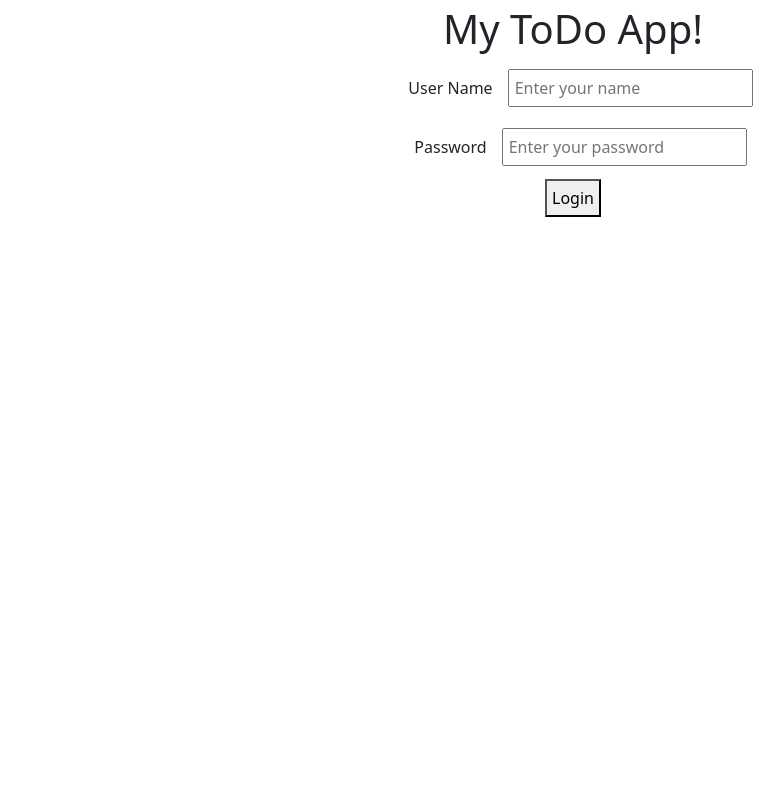
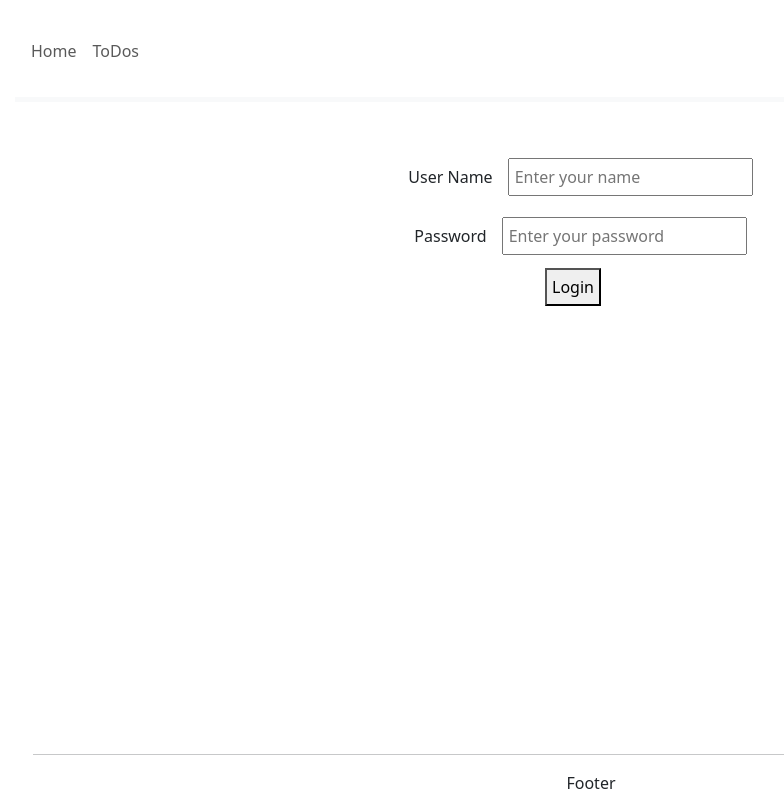
Before and after one commit to jacmba/react-todo-app, a React (Create React App) app: page /login in a window 1280 px wide. Shown: the whole page, without its empty margins (67-851 px from the left). Built offline with nearby package versions, Linux system fonts and the light colour scheme.

Commit message:
Header and footer formatting

```diff
--- a/src/components/todo/TodoApp.css
+++ b/src/components/todo/TodoApp.css
@@ -34,3 +34,9 @@ button:hover {
   top: 10px;
   right: 10px;
 }
+
+footer {
+  bottom: 0;
+  position: absolute;
+  width: 90%;
+}
--- a/src/components/todo/TodoApp.jsx
+++ b/src/components/todo/TodoApp.jsx
@@ -3,16 +3,16 @@ import './TodoApp.css'
 import LoginComponent from "./login/LoginComponent"
 import WelcomeComponent from './welcome/WelcomeComponent'
 import ErrorComponent from './error/ErrorComponent'
-import LogoutComponent from './logout/LogoutComponent'
 import TodoListComponent from './TodoListComponent'
+import HeaderComponent from './common/HeaderComponent'
+import FooterComponent from './common/FooterComponent'
 
 const TodoApp = () => {
 
   return (
     <div className="container">
-      <h1>My ToDo App!</h1>
       <BrowserRouter>
-        <LogoutComponent />
+        <HeaderComponent />
         <Routes>
         <Route path='/' element={<LoginComponent />}></Route>
           <Route path='/login' element={<LoginComponent />}></Route>
@@ -20,6 +20,7 @@ const TodoApp = () => {
           <Route path='*' element={<ErrorComponent />}></Route>
           <Route path='/todos' element={<TodoListComponent />}></Route>
         </Routes>
+        <FooterComponent />
       </BrowserRouter>
     </div>
   )
--- /dev/null
+++ b/src/components/todo/common/FooterComponent.jsx
@@ -0,0 +1,12 @@
+const FooterComponent = () => {
+  return (
+    <footer className="footer">
+      <div className="container">
+        <hr />
+        Footer
+      </div>
+    </footer>
+  )
+}
+
+export default FooterComponent
--- /dev/null
+++ b/src/components/todo/common/HeaderComponent.jsx
@@ -0,0 +1,25 @@
+import { Link } from "react-router-dom"
+import LogoutComponent from "../logout/LogoutComponent"
+
+const HeaderComponent = () => {
+
+  return (
+    <header className="border-bottom border-light border-5 mb-5 p-2">
+      <div className="container">
+        <div className="row">
+          <nav className="navbar navbar-expand-lg">
+            <div className="collapse navbar-collapse">
+              <ul className="navbar-nav">
+                <li className="nav-item"><Link className="nav-link" to="/">Home</Link></li>
+                <li className="nav-item"><Link className="nav-link" to="/todos">ToDos</Link></li>
+              </ul>
+            </div>
+          </nav>
+        </div>
+      </div>
+      <LogoutComponent />
+    </header>
+  )
+}
+
+export default HeaderComponent
--- a/src/components/todo/logout/LogoutComponent.jsx
+++ b/src/components/todo/logout/LogoutComponent.jsx
@@ -8,6 +8,7 @@ const LogoutComponent = () => {
 
   const logout = () => {
     sessionStorage.removeItem('user')
+    window.dispatchEvent(new Event('logout'))
     navigate('/login')
   }
 
```
